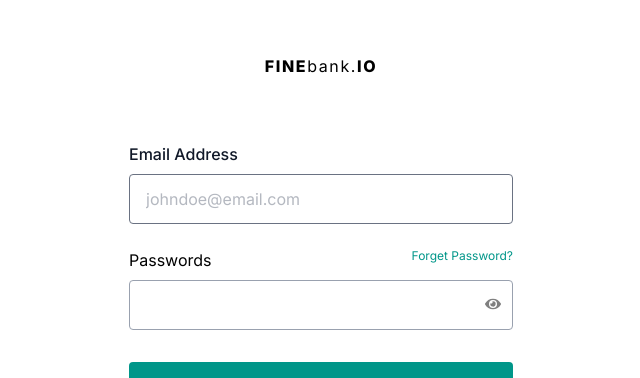
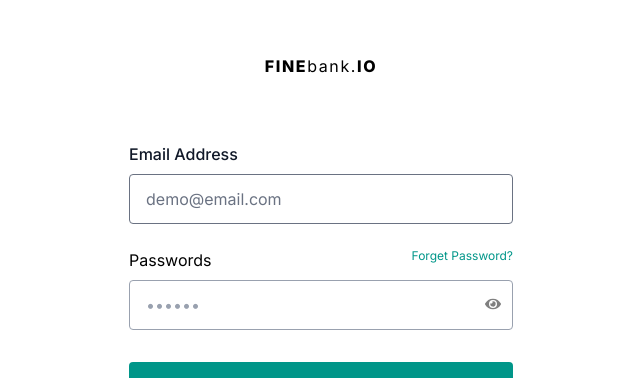
Before and after one commit to Favais/fin-mang, a React (Vite) app in the folder frontend/: page /login in a window 1280 px wide. Shown: the part 124-502 px from the top of the page, without its empty margins (319-959 px from the left). Built offline with nearby package versions, Linux system fonts and the light colour scheme.

Commit message:
Update Login.jsx

```diff
--- a/frontend/src/pages/Login.jsx
+++ b/frontend/src/pages/Login.jsx
@@ -9,13 +9,20 @@ import { ManContext } from '../context/ManContext'
 
 
 const Login = () => {
-    const { register, handleSubmit } = useForm()
+    const { register, handleSubmit, reset,formState: { errors } } = useForm()
     const { backendUrl, setUser, setToken, navigate } = useContext(ManContext)
 console.log(backendUrl)
     const [showPassword, setShowPassword] = useState(false)
     const toggleShowPassword = () => {
         setShowPassword(prev => !prev)
     }
+     // Auto-fill demo credentials on load
+  useEffect(() => {
+    reset({
+      email: "demo@email.com",
+      password: "qwerty",
+    });
+  }, [reset]);
     const onsubmit = async (formData) => {
 console.log(formData)
         const res = await axios.post(backendUrl + '/acc/login', formData,)
```
